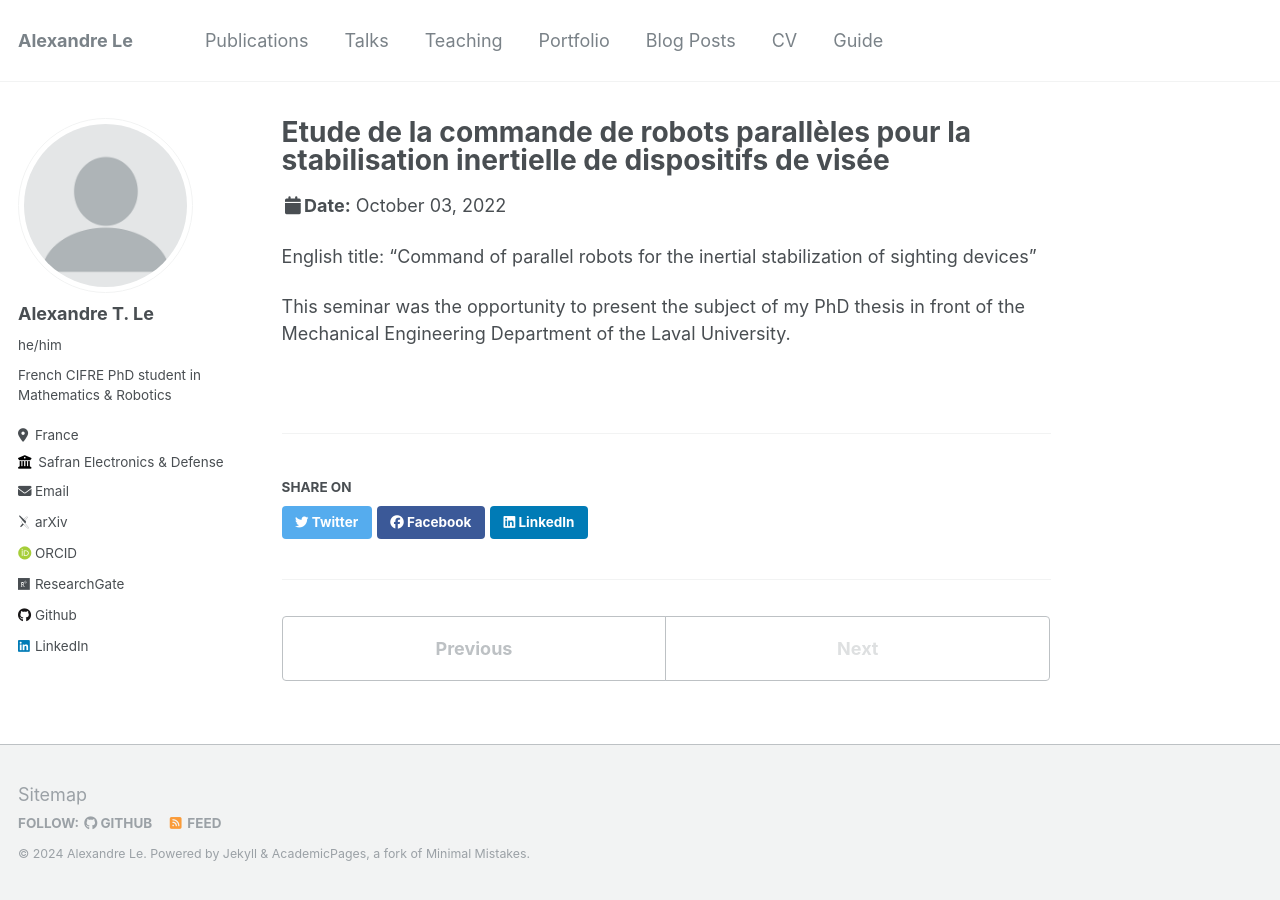
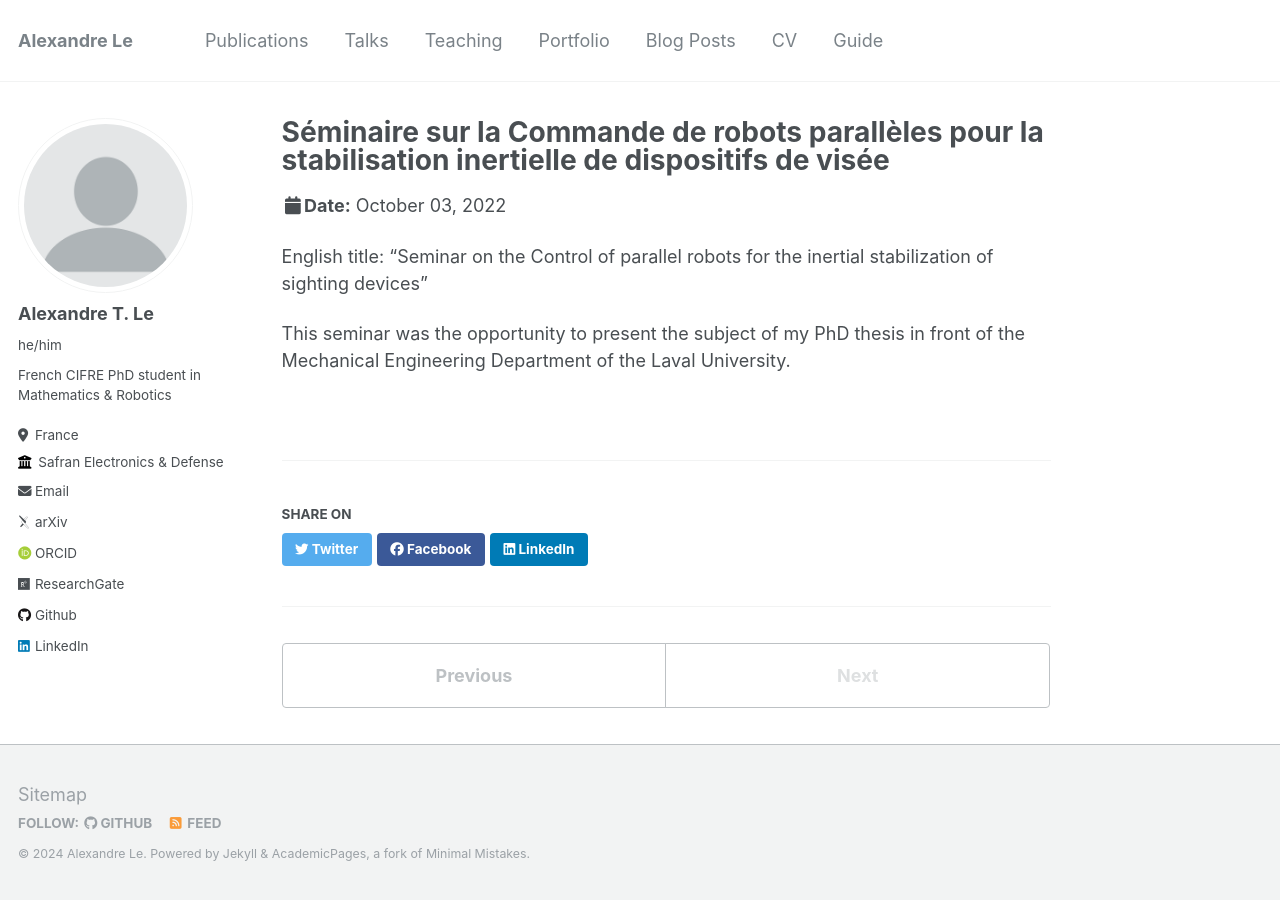
Before and after one commit to alexandre-tle/alexandre-tle.github.io, a Jekyll site: the page built from _talks/2022-10-03-Canada.md, in a window 1280 px wide. Built offline with Jekyll 4.4.1, drawn with Linux system fonts in a browser that asks for light colours; some web fonts are replaced.

Commit message:
Update 2022-10-03-Canada.md

```diff
--- a/_talks/2022-10-03-Canada.md
+++ b/_talks/2022-10-03-Canada.md
@@ -1,5 +1,5 @@
 ---
-title: "Etude de la commande de robots parallèles pour la stabilisation inertielle de dispositifs de visée"
+title: "Séminaire sur la Commande de robots parallèles pour la stabilisation inertielle de dispositifs de visée"
 collection: talks
 type: "Talk [FR]"
 permalink: /talks/2012-03-01-talk-1
@@ -8,6 +8,6 @@ date: 2022-10-03
 location: "Laval, Québec, Canada"
 ---
 
-English title: "Command of parallel robots for the inertial stabilization of sighting devices"
+English title: "Seminar on the Control of parallel robots for the inertial stabilization of sighting devices"
 
 This seminar was the opportunity to present the subject of my PhD thesis in front of the Mechanical Engineering Department of the Laval University.
```
